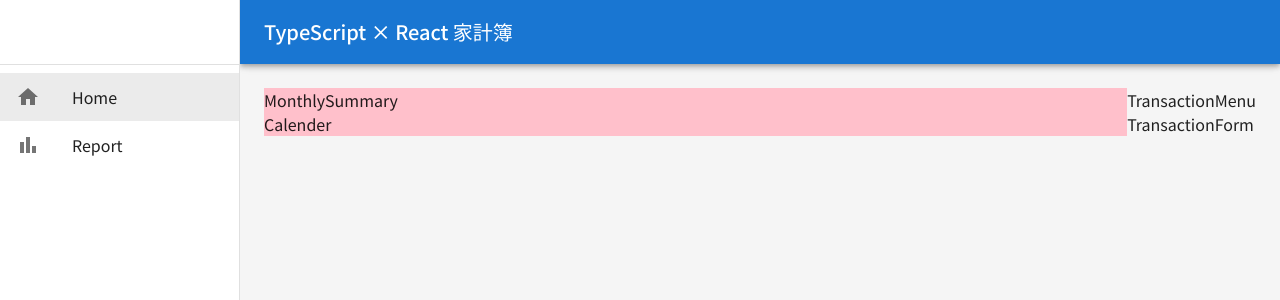
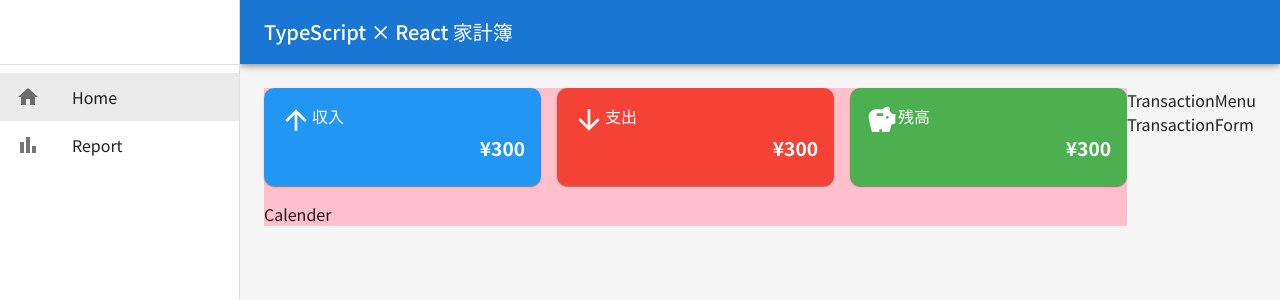
Before and after one commit to LevelDrain/udemy-household-app, a React (Create React App) app: page / in a window 1280 px wide. Shown: the top 300 px of the page. Built offline with nearby package versions, Linux system fonts and the light colour scheme; no server answers; the database is empty; the HTML template or start-up script is replaced by a standard one.

Commit message:
Home画面のMUI設定とFirebaseの設定

```diff
--- a/package.json
+++ b/package.json
@@ -14,6 +14,7 @@
     "@types/node": "^16.18.101",
     "@types/react": "^18.3.3",
     "@types/react-dom": "^18.3.0",
+    "firebase": "^10.12.3",
     "react": "^18.3.1",
     "react-dom": "^18.3.1",
     "react-router-dom": "^6.24.1",
--- a/src/App.tsx
+++ b/src/App.tsx
@@ -1,4 +1,4 @@
-import React from 'react';
+import { useEffect, useState } from 'react';
 import './App.css';
 import { Route, BrowserRouter as Router, Routes } from 'react-router-dom';
 import Home from './pages/Home';
@@ -8,8 +8,27 @@ import AppLayout from './components/layout/AppLayout';
 import {theme} from './theme/theme'
 import { ThemeProvider } from '@emotion/react';
 import { CssBaseline } from '@mui/material';
+import { Transaction } from './types/index';
+import { collection, getDocs } from 'firebase/firestore';
+import { db } from './firebase';
 
 function App() {
+    const[transactions, setTransactions]=useState<Transaction[]>([])
+
+    useEffect(()=>{
+        const fetchTransactions = async() =>{
+            try{
+                const querySnapshot = await getDocs(collection(db, 'Transactions'))
+                querySnapshot.forEach((doc)=>{
+                    console.log(doc.id, '=>', doc.data())
+                })
+            }catch(err){
+                // error
+            }
+        }
+        fetchTransactions()
+    },[])
+
     return (
     <ThemeProvider theme={theme}>
         <CssBaseline />
--- a/src/components/MonthlySummary.tsx
+++ b/src/components/MonthlySummary.tsx
@@ -1,8 +1,86 @@
 import React from 'react'
+import ArrowUpwardIcon from '@mui/icons-material/ArrowUpward'
+import ArrowDownwardIcon from '@mui/icons-material/ArrowDownward'
+import SavingsIcon from '@mui/icons-material/Savings'
+import { Card, CardContent, Grid, Stack, Typography } from '@mui/material'
 
 const MonthlySummary = () => {
   return (
-    <div>MonthlySummary</div>
+    <Grid container spacing={{ xs: 1, sm: 2 }} mb={2}>
+        {/* 収入 */}
+        <Grid item xs={4} display={'flex'} flexDirection={'column'}>
+        <Card sx={{
+            bgcolor: (theme)=>theme.palette.incomeColor.main,
+            color: 'white', borderRadius: '10px',
+            flexGrow: 1
+        }}>
+            <CardContent sx={{padding: {xs: 1, sm: 2}}}>
+            <Stack direction={'row'}>
+                <ArrowUpwardIcon sx={{ fontSize: '2rem' }} />
+                <Typography>収入</Typography>
+            </Stack>
+            <Typography
+                textAlign={'right'}
+                variant='h5'
+                fontWeight={'fontWeightBold'}
+                sx={{ wordBreak: 'break-word', fontSize: {xs: '.8rem', sm: '1rem', md: '1.2rem'} }}
+            >
+                ¥300
+            </Typography>
+            </CardContent>
+        </Card>
+        </Grid>
+
+        {/* 支出 */}
+        <Grid item xs={4} display={'flex'} flexDirection={'column'}>
+        <Card sx={{
+            bgcolor: (theme)=>theme.palette.expenseColor.main,
+            color: 'white',
+            borderRadius: '10px',
+            flexGrow: 1
+        }}>
+            <CardContent sx={{padding: {xs: 1, sm: 2}}}>
+            <Stack direction={'row'}>
+                <ArrowDownwardIcon sx={{ fontSize: '2rem' }} />
+                <Typography>支出</Typography>
+            </Stack>
+            <Typography
+                textAlign={'right'}
+                variant='h5'
+                fontWeight={'fontWeightBold'}
+                sx={{ wordBreak: 'break-word', fontSize: {xs: '.8rem', sm: '1rem', md: '1.2rem'} }}
+            >
+                ¥300
+            </Typography>
+            </CardContent>
+        </Card>
+        </Grid>
+
+        {/* 残高 */}
+        <Grid item xs={4} display={'flex'} flexDirection={'column'}>
+        <Card sx={{
+            bgcolor: (theme)=>theme.palette.balanceColor.main,
+            color: 'white',
+            borderRadius: '10px',
+            flexGrow: 1
+        }}>
+            <CardContent sx={{padding: {xs: 1, sm: 2}}}>
+            <Stack direction={'row'}>
+                <SavingsIcon sx={{ fontSize: '2rem' }} />
+                <Typography>残高</Typography>
+            </Stack>
+            <Typography
+                textAlign={'right'}
+                variant='h5'
+                fontWeight={'fontWeightBold'}
+                sx={{ wordBreak: 'break-word', fontSize: {xs: '.8rem', sm: '1rem', md: '1.2rem'} }}
+            >
+                ¥300
+            </Typography>
+            </CardContent>
+        </Card>
+        </Grid>
+    </Grid>
   )
 }
 
--- a/src/components/common/SideBar.tsx
+++ b/src/components/common/SideBar.tsx
@@ -64,7 +64,7 @@ const Sidebar = ({drawerWidth, mobileOpen, handleDrawerClose, handleDrawerTransi
   return (
     <Box
         component="nav"
-        sx={{ width: { sm: drawerWidth }, flexShrink: { sm: 0 } }}
+        sx={{ width: { md: drawerWidth }, flexShrink: { md: 0 } }}
         aria-label="mailbox folders"
       >
         {/* モバイル用 */}
@@ -77,7 +77,7 @@ const Sidebar = ({drawerWidth, mobileOpen, handleDrawerClose, handleDrawerTransi
             keepMounted: true, // Better open performance on mobile.
           }}
           sx={{
-            display: { xs: 'block', sm: 'none' },
+            display: { xs: 'block', md: 'none' },
             '& .MuiDrawer-paper': { boxSizing: 'border-box', width: drawerWidth },
           }}
         >
@@ -88,7 +88,7 @@ const Sidebar = ({drawerWidth, mobileOpen, handleDrawerClose, handleDrawerTransi
         <Drawer
           variant="permanent"
           sx={{
-            display: { xs: 'none', sm: 'block' },
+            display: { xs: 'none', md: 'block' },
             '& .MuiDrawer-paper': { boxSizing: 'border-box', width: drawerWidth },
           }}
           open
--- a/src/components/layout/AppLayout.tsx
+++ b/src/components/layout/AppLayout.tsx
@@ -36,8 +36,8 @@ export default function AppLayout() {
       <AppBar
         position="fixed"
         sx={{
-          width: { sm: `calc(100% - ${drawerWidth}px)` },
-          ml: { sm: `${drawerWidth}px` },
+          width: { md: `calc(100% - ${drawerWidth}px)` },
+          ml: { md: `${drawerWidth}px` },
         }}
       >
         <Toolbar>
@@ -46,7 +46,7 @@ export default function AppLayout() {
             aria-label="open drawer"
             edge="start"
             onClick={handleDrawerToggle}
-            sx={{ mr: 2, display: { sm: 'none' } }}
+            sx={{ mr: 2, display: { md: 'none' } }}
           >
             <MenuIcon />
           </IconButton>
@@ -65,7 +65,7 @@ export default function AppLayout() {
 
       <Box
         component="main"
-        sx={{ flexGrow: 1, p: 3, width: { sm: `calc(100% - ${drawerWidth}px)` } }}
+        sx={{ flexGrow: 1, p: 3, width: { md: `calc(100% - ${drawerWidth}px)` } }}
       >
         <Toolbar />
         <Outlet />
--- /dev/null
+++ b/src/firebase.ts
@@ -0,0 +1,21 @@
+// Import the functions you need from the SDKs you need
+import { initializeApp } from "firebase/app";
+import { getFirestore } from 'firebase/firestore';
+// TODO: Add SDKs for Firebase products that you want to use
+// https://firebase.google.com/docs/web/setup#available-libraries
+
+// Your web app's Firebase configuration
+const firebaseConfig = {
+  apiKey: "AIzaSyAoNunQJy_c-cgpq99lbpDoVF3lJLT9N_I",
+  authDomain: "udemy-household-app-72591.firebaseapp.com",
+  projectId: "udemy-household-app-72591",
+  storageBucket: "udemy-household-app-72591.appspot.com",
+  messagingSenderId: "948251103301",
+  appId: "1:948251103301:web:94a68e30aec3ff4924932c"
+};
+
+// Initialize Firebase
+const app = initializeApp(firebaseConfig);
+const db = getFirestore(app);
+
+export { db };
--- a/src/theme/theme.ts
+++ b/src/theme/theme.ts
@@ -1,4 +1,19 @@
-import { createTheme } from '@mui/material';
+import { createTheme, PaletteColor, PaletteColorOptions } from '@mui/material';
+import { blue, green, red } from '@mui/material/colors';
+
+declare module '@mui/material/styles'{
+    interface Palette{
+        incomeColor: PaletteColor,
+        expenseColor: PaletteColor,
+        balanceColor: PaletteColor,
+    }
+
+    interface PaletteOptions{
+        incomeColor?: PaletteColorOptions,
+        expenseColor?: PaletteColorOptions,
+        balanceColor?: PaletteColorOptions,
+    }
+}
 
 export { createTheme } from '@mui/material';
 
@@ -9,4 +24,22 @@ export const theme = createTheme({
     fontWeightMedium: 500,
     fontWeightBold: 700,
   },
+
+  palette: {
+    incomeColor:{
+        main: blue[500],
+        light: blue[100],
+        dark: blue[700],
+    },
+    expenseColor:{
+        main: red[500],
+        light: red[100],
+        dark: red[700],
+    },
+    balanceColor:{
+        main: green[500],
+        light: green[100],
+        dark: green[700],
+    },
+  },
 });
```
Also changed, not shown: src/types/index.ts (added, +12 -0 lines), 1 other file (tests, documents, lock files or other folders). Lines whose indentation alone changed are shown as unchanged.
